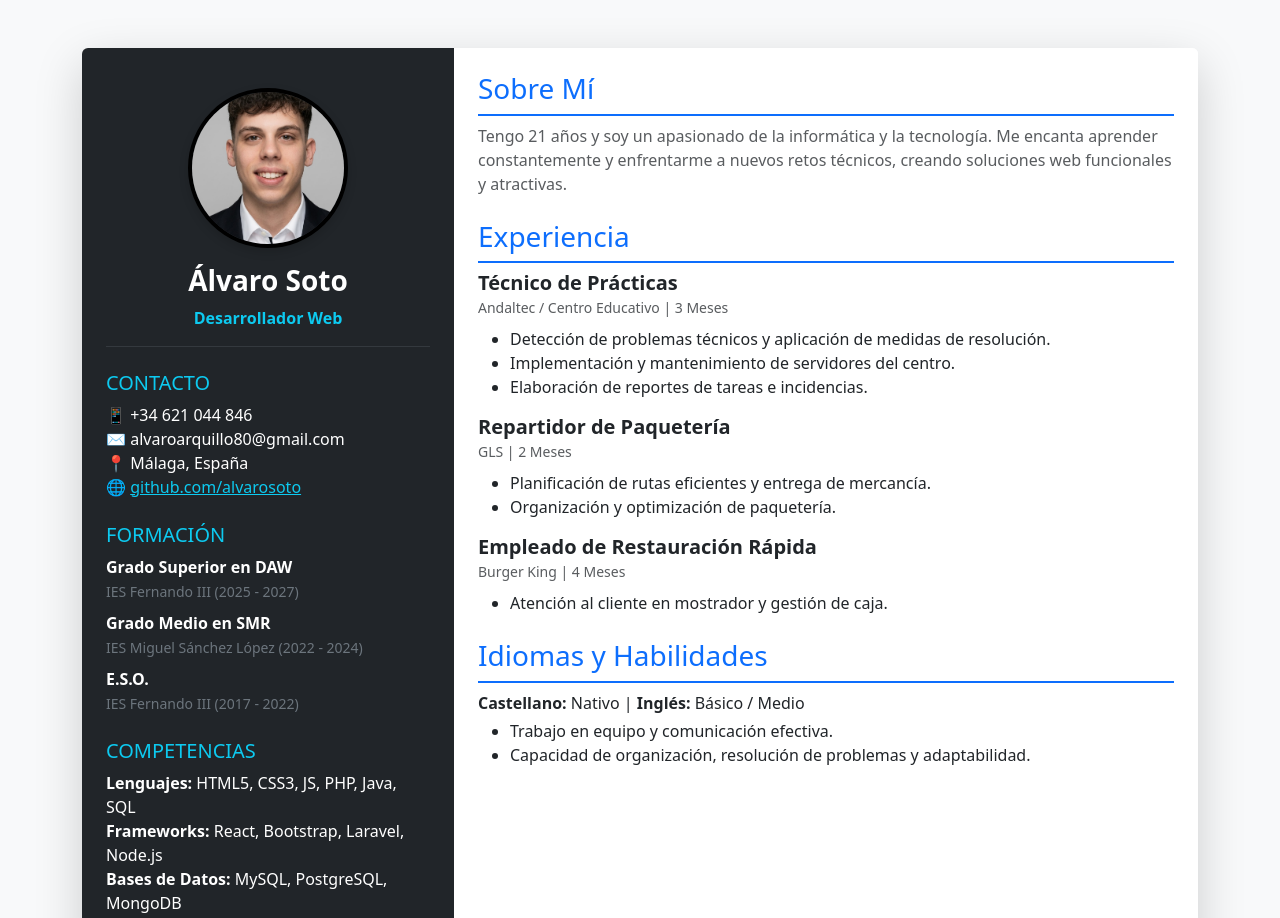
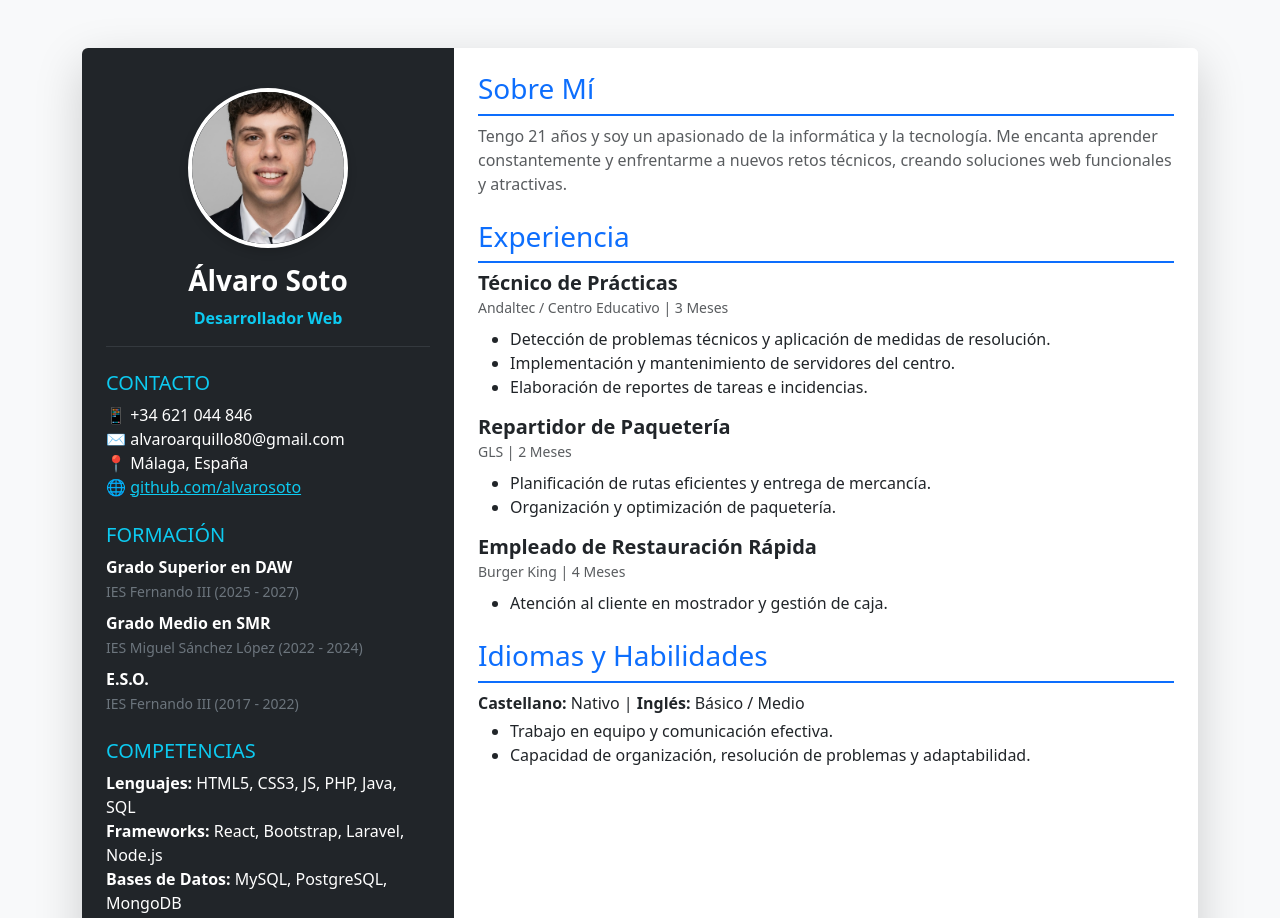
Before and after one commit to alvarosoto735/cv-alvarosoto, a plain HTML site: page index.html in a window 1280 px wide. Shown: the top 918 px of the page. Drawn offline with nearby package versions, Linux system fonts and the light colour scheme.

Commit message:
Change border color from black to white

```diff
--- a/index.html
+++ b/index.html
@@ -12,7 +12,7 @@
       height: 160px;
       object-fit: cover;
       border-radius: 50%;
-      border: 4px solid black;
+      border: 4px solid white;
       box-shadow: 0 4px 10px rgba(0,0,0,0.15);
     }
   </style>
```
